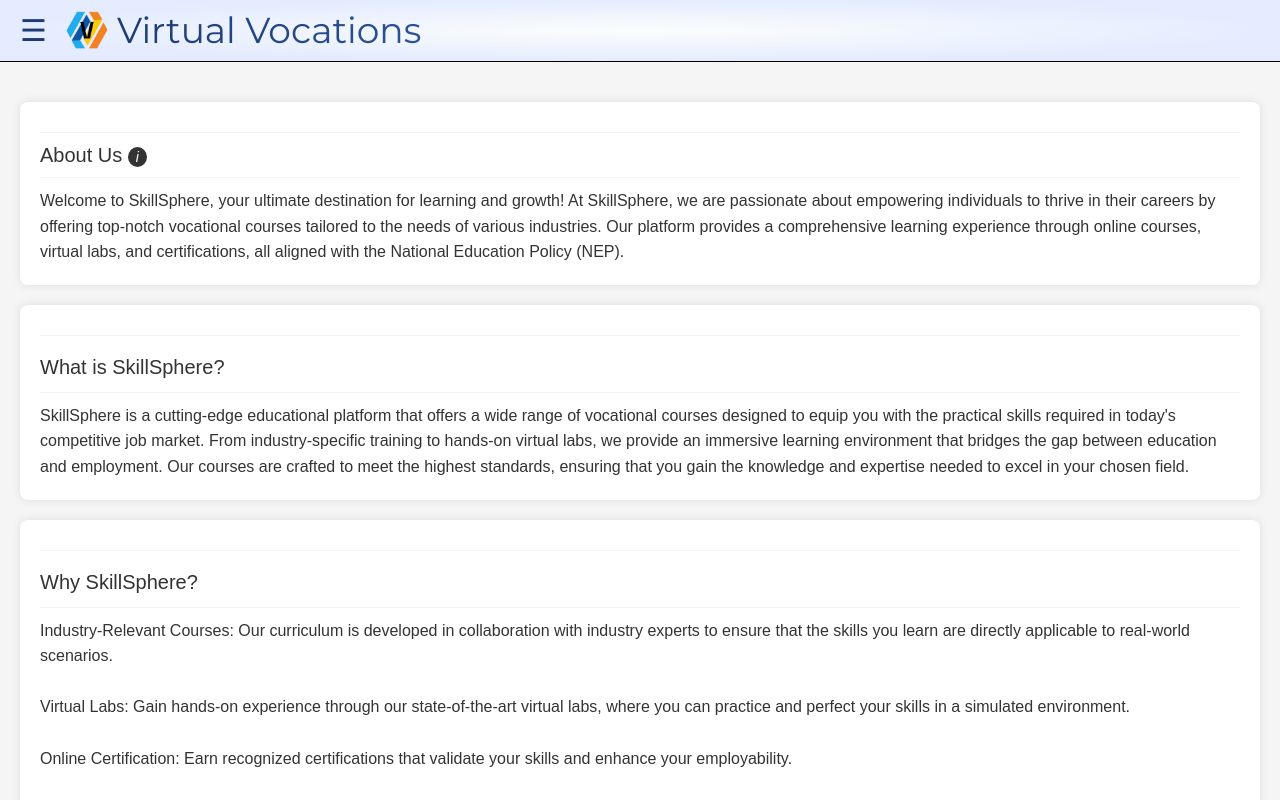
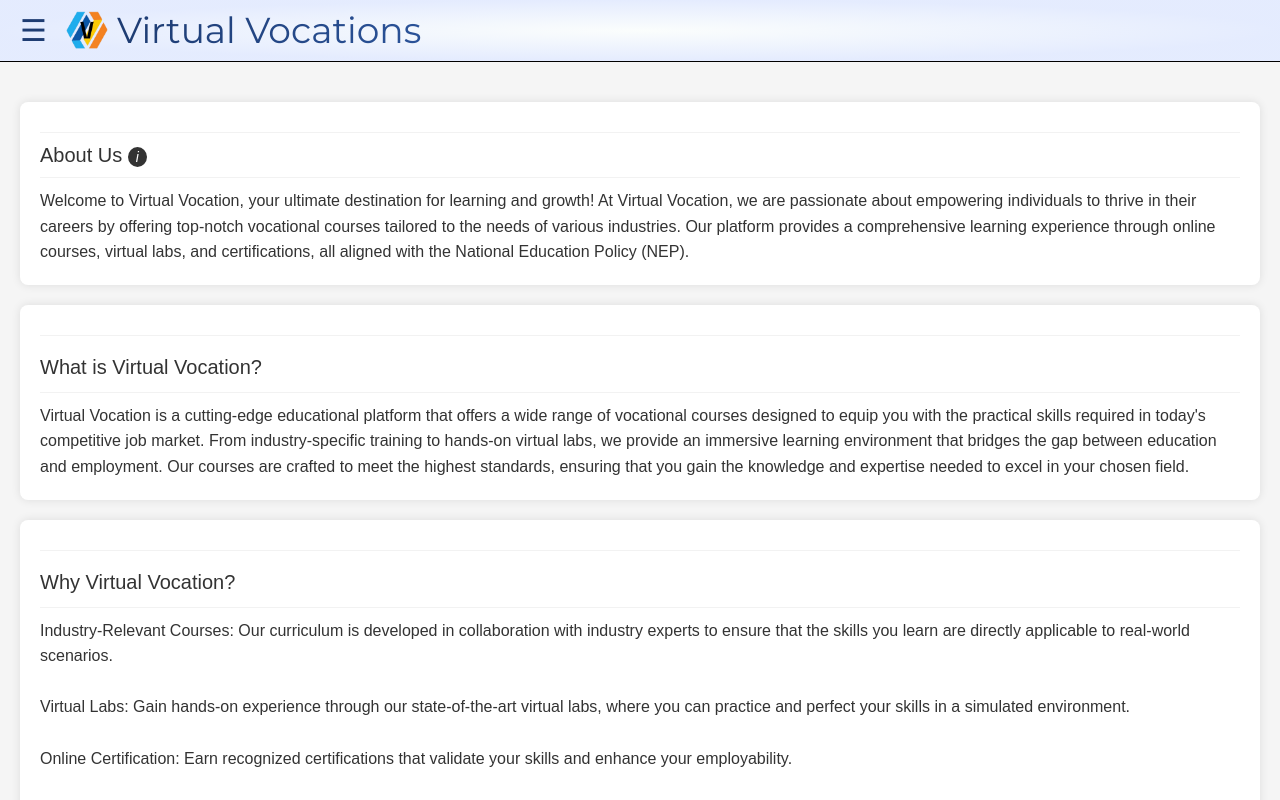
Before and after one commit to harshitj100/SkillSphere-sih, a React (Create React App) app in the folder frontend/: page /about in a window 1280 px wide. Shown: the top 800 px of the page. Built offline with nearby package versions, Linux system fonts and the light colour scheme; a web font is replaced by a local one.

Commit message:
typo error

```diff
--- a/frontend/src/About.jsx
+++ b/frontend/src/About.jsx
@@ -14,8 +14,8 @@ const AboutUs = () => {
                 </div>
                 <hr />
                 <p>
-                    Welcome to SkillSphere, your ultimate destination for learning and
-                    growth! At SkillSphere, we are passionate about empowering individuals
+                    Welcome to Virtual Vocation, your ultimate destination for learning and
+                    growth! At Virtual Vocation, we are passionate about empowering individuals
                     to thrive in their careers by offering top-notch vocational courses
                     tailored to the needs of various industries. Our platform provides a
                     comprehensive learning experience through online courses, virtual labs,
@@ -27,11 +27,11 @@ const AboutUs = () => {
             <div className="about-us-container">
                 <hr />
                 <div className="about-us-header">
-                    <h2>What is SkillSphere? <i className="fas fa-angle-down"></i></h2>
+                    <h2>What is Virtual Vocation? <i className="fas fa-angle-down"></i></h2>
                 </div>
                 <hr />
                 <p>
-                    SkillSphere is a cutting-edge educational platform that offers a wide
+                    Virtual Vocation is a cutting-edge educational platform that offers a wide
                     range of vocational courses designed to equip you with the practical
                     skills required in today's competitive job market. From
                     industry-specific training to hands-on virtual labs, we provide an
@@ -45,7 +45,7 @@ const AboutUs = () => {
             <div className="about-us-container">
                 <hr />
                 <div className="about-us-header">
-                    <h2>Why SkillSphere? <i className="fas fa-angle-down"></i></h2>
+                    <h2>Why Virtual Vocation? <i className="fas fa-angle-down"></i></h2>
                 </div>
                 <hr />
                 <p>
--- a/frontend/src/Home.js
+++ b/frontend/src/Home.js
@@ -26,7 +26,7 @@ function Home(){
                 <h1>Invest In Your<br/>Education  <img src={education}></img>
                 </h1>
             </div>
-            <div className="g1-item3">Virtaul Vocation provides you the hands-on industrial experience and give you exposure how to work in real project and more ...</div>
+            <div className="g1-item3">Virtual Vocation provides you the hands-on industrial experience and give you exposure how to work in real project and more ...</div>
         </div>
         <div className={"homecont"}>
             <div className={"homelist"} style={{padding:"60px 100px 60px 100px"}} >
```
